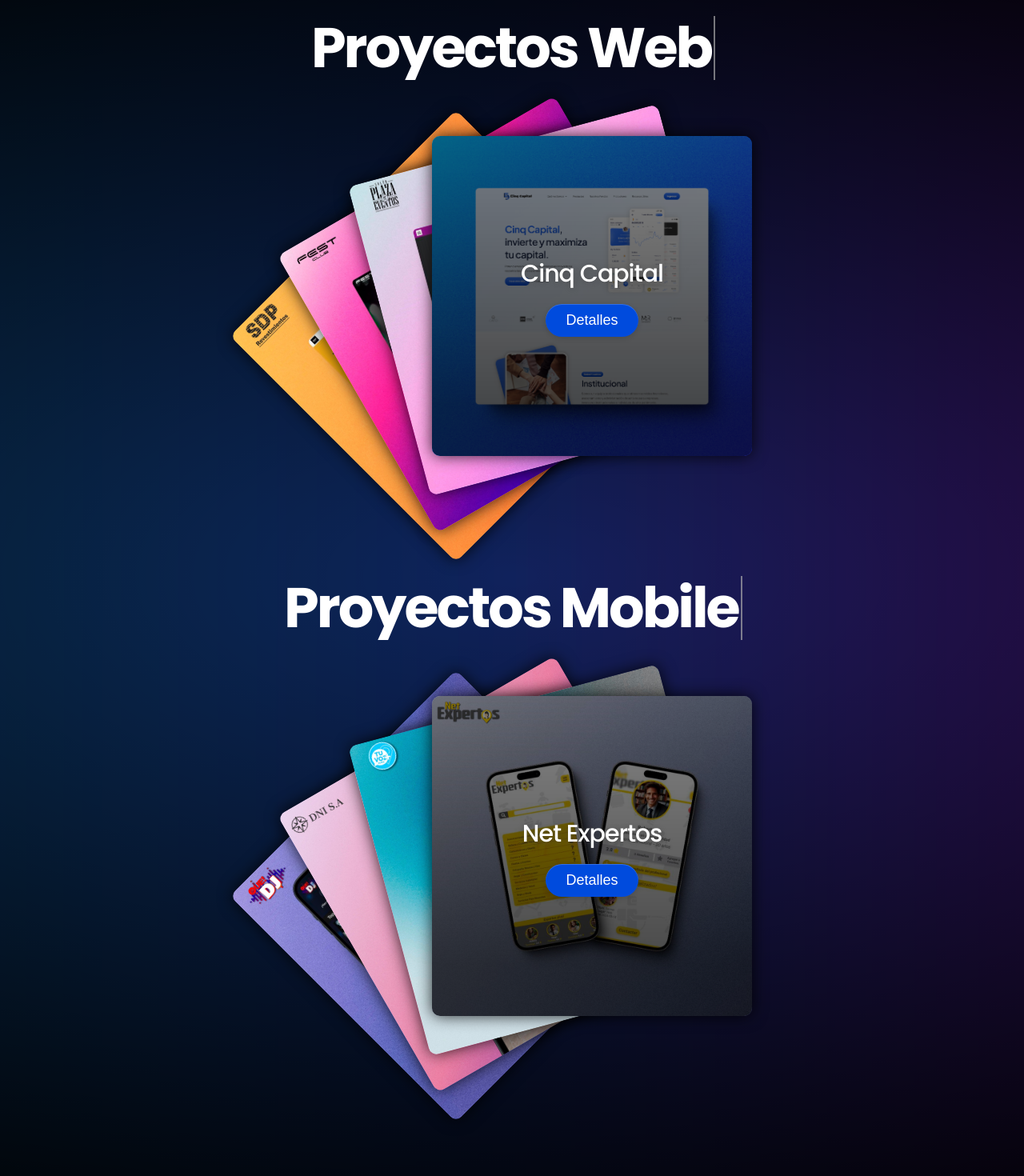
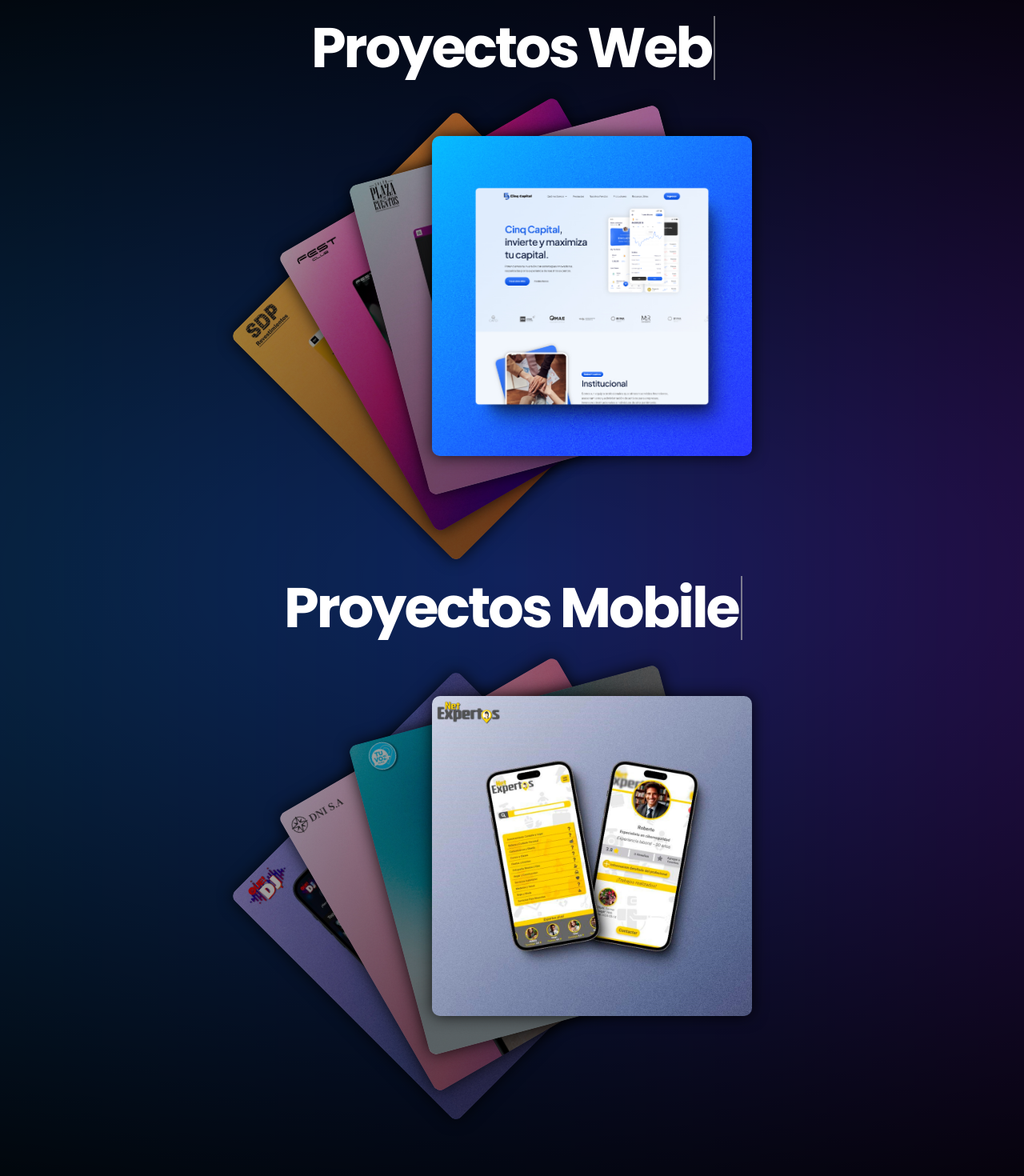
Before and after one commit to agusasaad/SecurityAndSystemPage, a Next.js app in the folder security-and-system-page/: page /web_proyectos in a window 1280 px wide. Shown: the part 180-1650 px from the top of the page at 80% size. Built offline with nearby package versions, Linux system fonts and the light colour scheme.

Commit message:
algunas modificaciones en css de card one y two de proyectos

```diff
--- a/security-and-system-page/src/app/web_proyectos/cards/CardOne.module.css
+++ b/security-and-system-page/src/app/web_proyectos/cards/CardOne.module.css
@@ -92,22 +92,17 @@
     rgba(0, 0, 0, 0.711922268907563) 16%,
     rgba(0, 0, 0, 0.47102591036414565) 100%
   );
-  opacity: 0;
+  opacity: 0.8;
   transition: opacity 0.4s;
   z-index: 1;
 }
 
 .containerCards .card:nth-child(4) .title {
-  animation: fadeIn 0.6s ease-in-out forwards; /* Animación para hacer la entrada */
+  opacity: 0;
 }
 
-@keyframes fadeIn {
-  0% {
-    opacity: 0;
-  }
-  100% {
-    opacity: 1;
-  }
+.containerCards .card:nth-child(4):hover .title {
+  opacity: 1;
 }
 
 .containerCards .card .title h5 {
--- a/security-and-system-page/src/app/web_proyectos/cards/CardTwo.module.css
+++ b/security-and-system-page/src/app/web_proyectos/cards/CardTwo.module.css
@@ -78,22 +78,17 @@
     rgba(0, 0, 0, 0.711922268907563) 16%,
     rgba(0, 0, 0, 0.47102591036414565) 100%
   );
-  opacity: 0;
+  opacity: 0.8;
   transition: opacity 0.4s;
   z-index: 1;
 }
 
 .containerCards .card:nth-child(4) .title {
-  animation: fadeIn 0.6s ease-in-out forwards; /* Animación para hacer la entrada */
+  opacity: 0;
 }
 
-@keyframes fadeIn {
-  0% {
-    opacity: 0;
-  }
-  100% {
-    opacity: 1;
-  }
+.containerCards .card:nth-child(4):hover .title {
+  opacity: 1;
 }
 
 .containerCards .card .title h5 {
```
